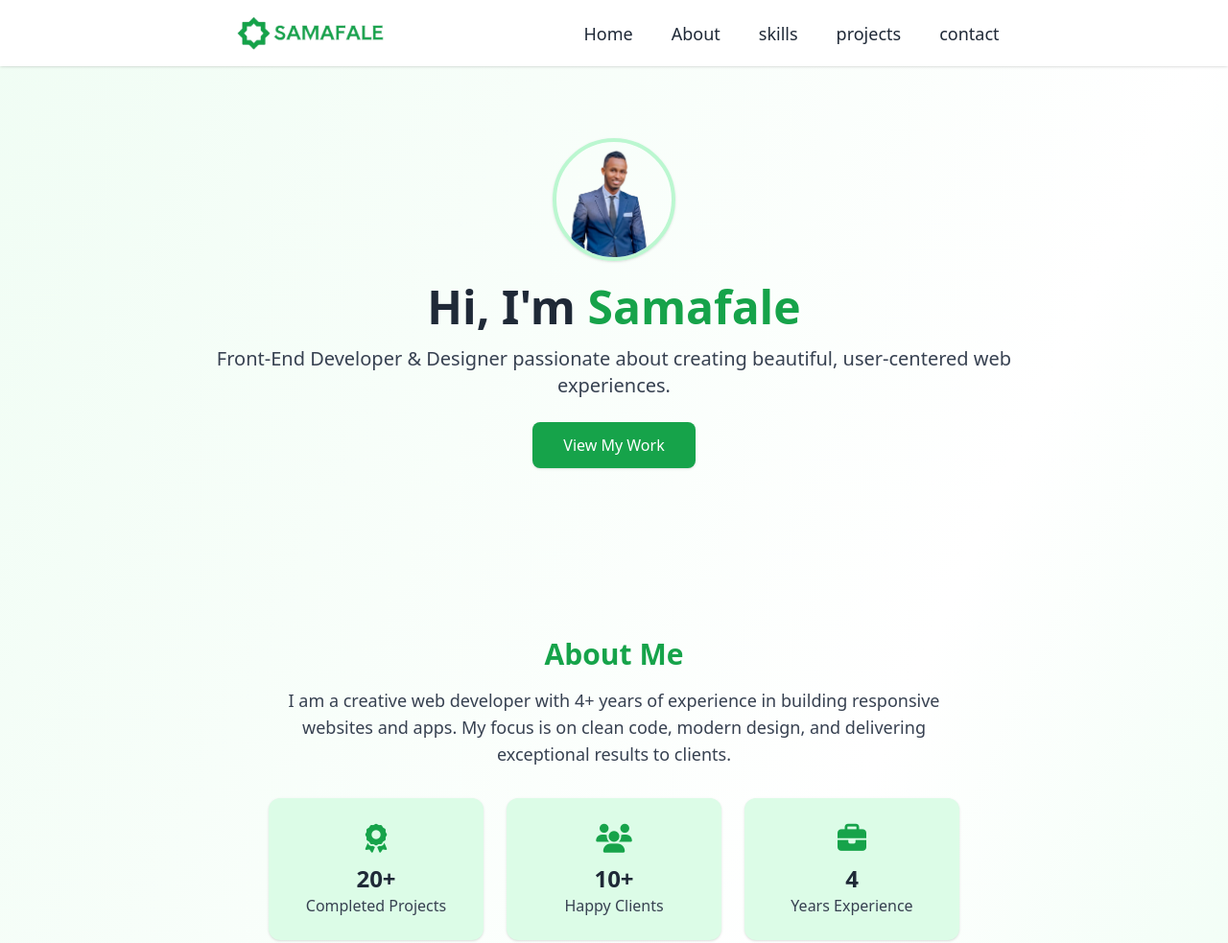
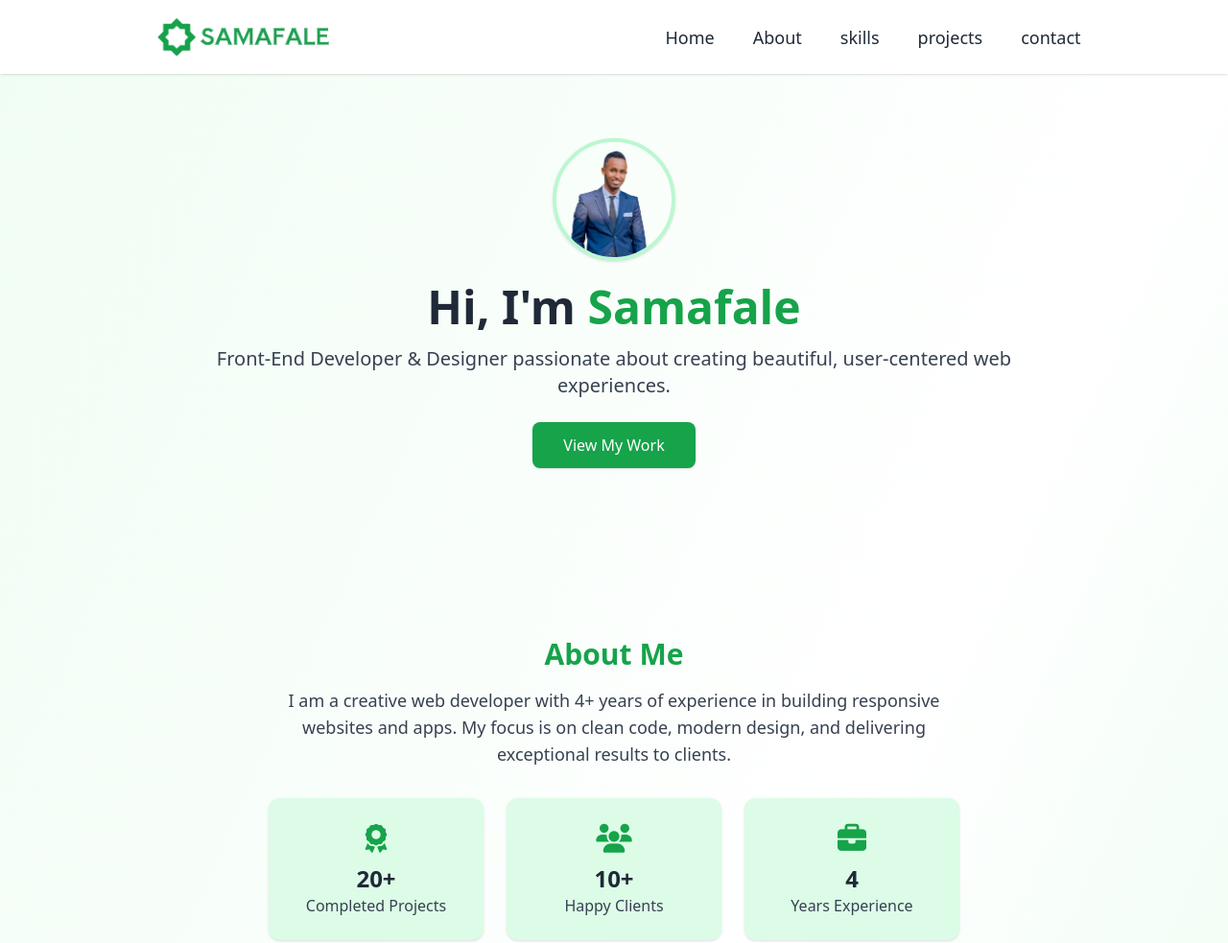
Before and after one commit to Abdirahmaan12/my_portfolio_tailwindcss, a plain HTML site: page index.html in a window 1280 px wide. Shown: the top 983 px of the page at 96% size. Drawn offline with nearby package versions, Linux system fonts and the light colour scheme.

Commit message:
changed the icon

```diff
--- a/index.html
+++ b/index.html
@@ -29,9 +29,9 @@
 <body class="bg-gradient-to-br from-green-50 via-white to-green-100 text-gray-800">
 
 <!-- navbar -->
-  <nav class="fixed top-0 left-0 w-full z-50 p-3 flex bg-white justify-center items-center gap-x-[200px] shadow">
+  <nav class="fixed top-0 left-0 w-full z-50 p-3 flex bg-white justify-center items-center gap-x-[220px] md:gap-x-[340px] shadow">
   <a href="">
-    <img src="samafale-removebg-preview.png" class="w-[170px]" alt="logo">
+    <img src="samafale-removebg-preview.png" class="w-[200px]" alt="logo">
   </a>
   </a>
 
```
